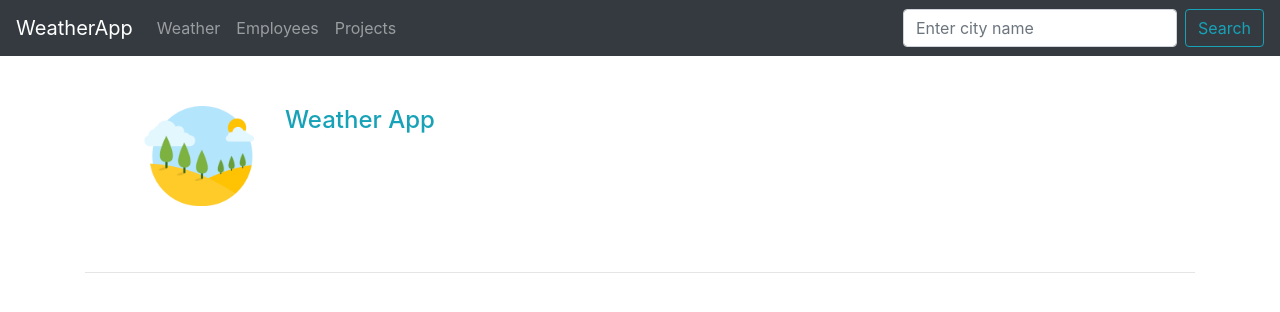
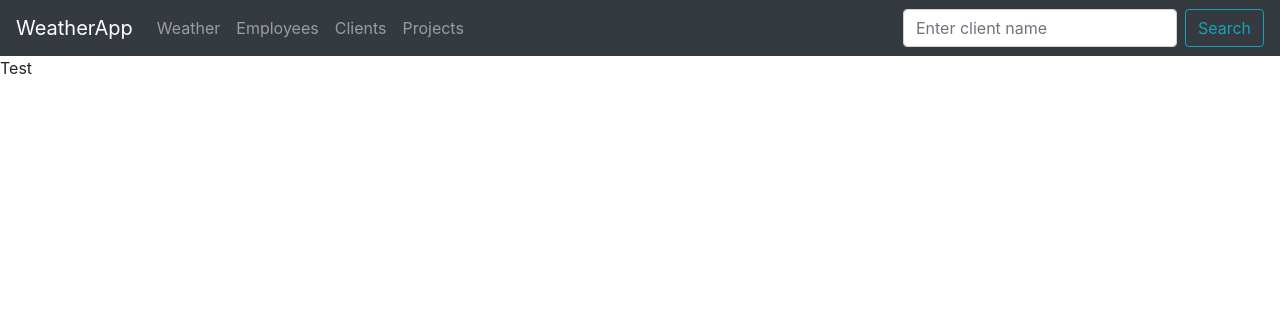
Before and after one commit to MladenDj1209/reactHooksExample, a React (Create React App) app: page /clients in a window 1280 px wide. Shown: the top 312 px of the page. Built offline with nearby package versions, Linux system fonts and the light colour scheme.

Commit message:
Added ClientList component.

```diff
--- a/src/App.js
+++ b/src/App.js
@@ -9,6 +9,7 @@ import {
 } from "react-router-dom";
 import './App.css';
 import ProjectList from './components/ProjectControl/ProjectList';
+import ClientList from './components/ProjectControl/ClientList';
 
 function App() {
   return (
@@ -16,6 +17,9 @@ function App() {
       <Switch>
         <Route path="/employees">
           <EmployeeList />
+        </Route>
+        <Route path="/clients">
+          <ClientList />
         </Route>
         <Route path="/projects">
           <ProjectList />
--- a/src/common/components/Navbar.js
+++ b/src/common/components/Navbar.js
@@ -10,6 +10,7 @@ const CommonNavbar = (props) => {
       <Nav className="mr-auto">
         <Nav.Link eventKey="home" href="/">Weather</Nav.Link>
         <Nav.Link eventKey="employees" href="/employees">Employees</Nav.Link>
+        <Nav.Link eventKey="clients" href="/clients">Clients</Nav.Link>
         <Nav.Link eventKey="projects" href="/projects">Projects</Nav.Link>
       </Nav>
       {props.children}
--- /dev/null
+++ b/src/components/ProjectControl/ClientList.js
@@ -0,0 +1,22 @@
+import React, { useState, useEffect } from 'react';
+import CommonNavbar from '../../common/components/Navbar';
+
+const ClientList = () => {
+  const [client, setClient] = useState('');
+  const [searchParams, setSearchParameters] = useState('');
+
+  return (
+    <>
+      <CommonNavbar
+        setSearchParameters={() => setSearchParameters(client)}
+        value={client}
+        setValue={setClient}
+        placeholderText="Enter client name">
+      </CommonNavbar>
+      <div>Test</div>
+    </>
+  )
+}
+
+
+export default ClientList;
```
